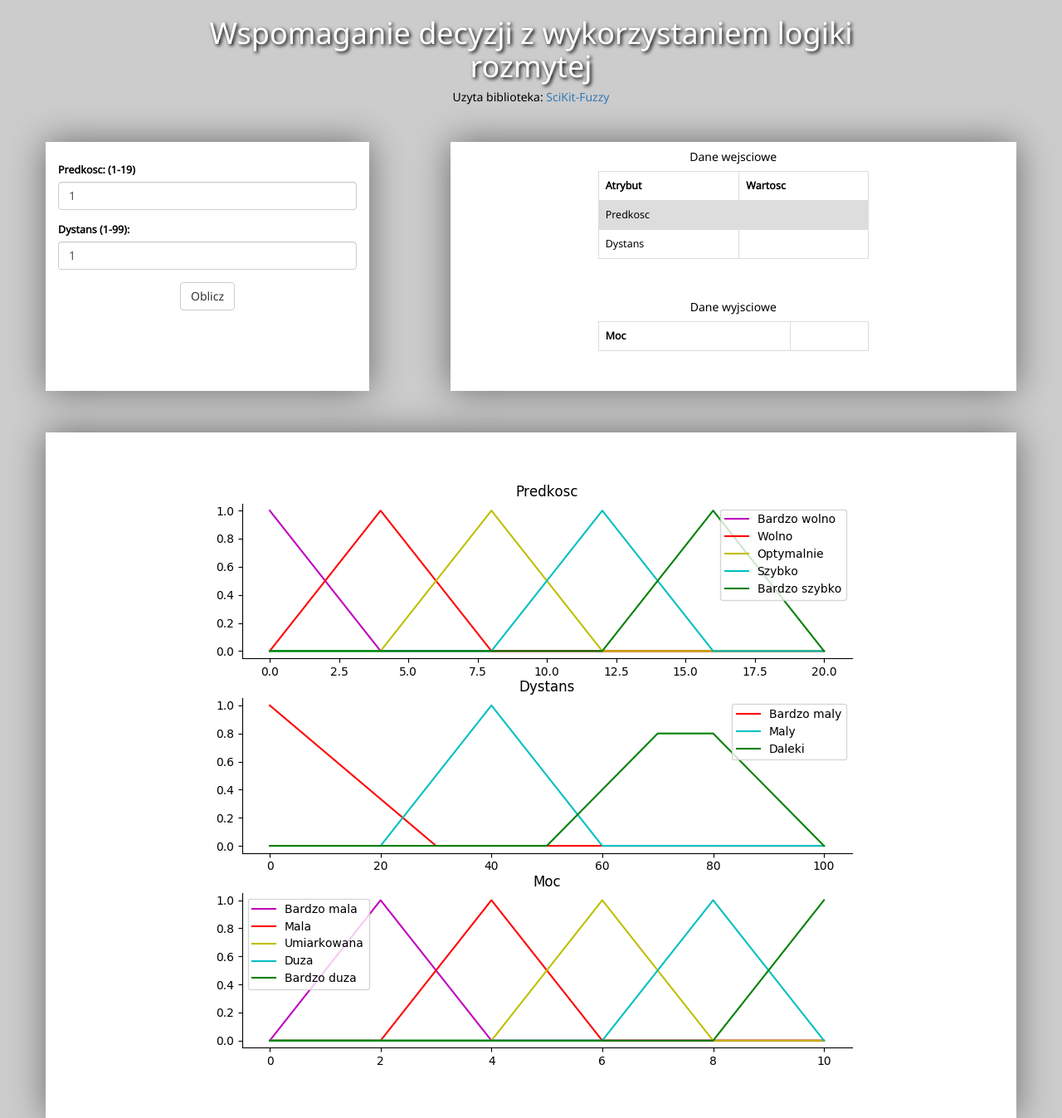
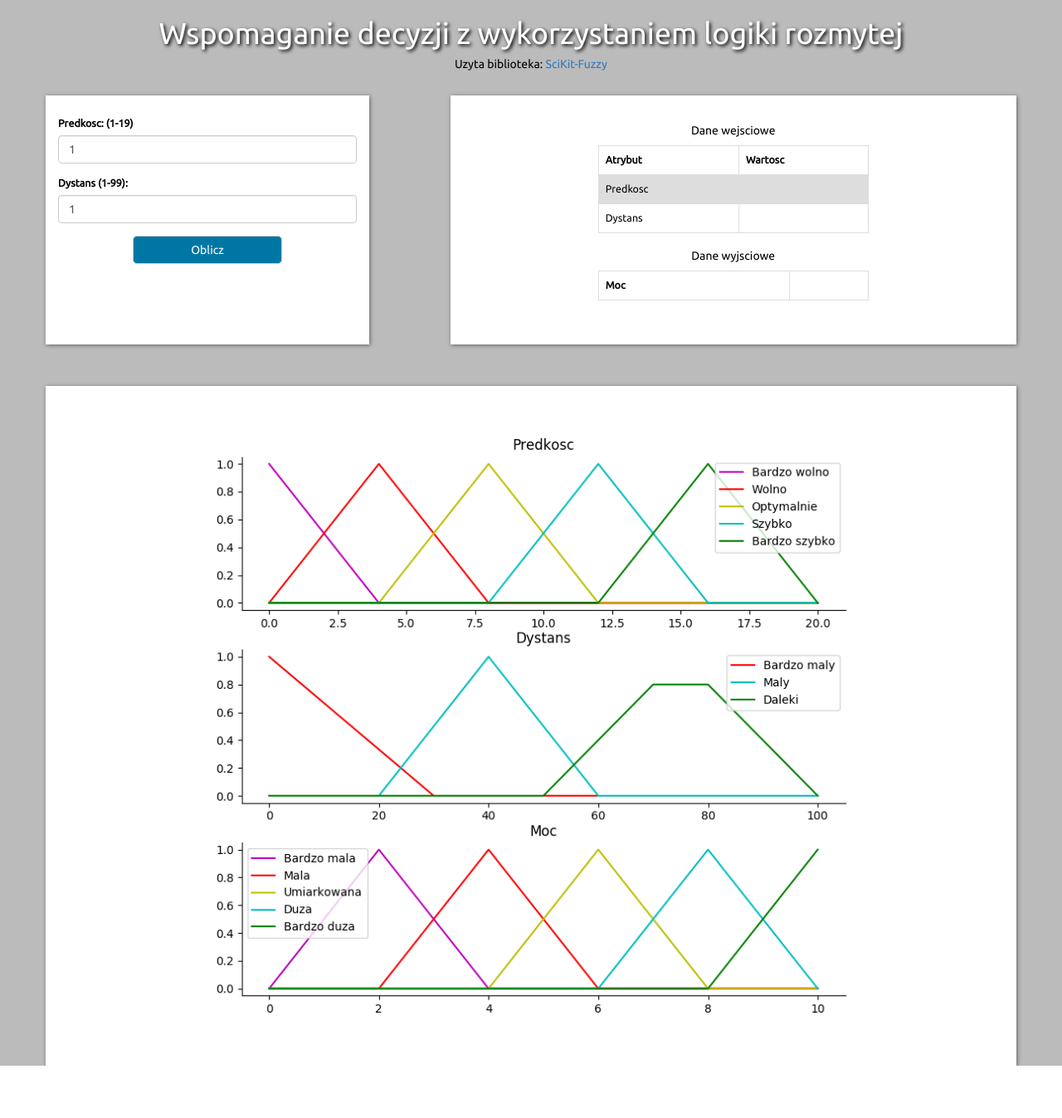
Before and after one commit to Jacaa/fuzzy_ctrl, a Flask app: page / in a window 1280 px wide. Shown: the whole page at 83% size. After the commit the page ends 1284 px from the top, so only its background shows below. Run offline with Flask 2, Linux system fonts and the light colour scheme; lists and menus that the app fills with data are empty; some libraries are stand-ins or nearby versions.

Commit message:
Update layout and README

```diff
--- a/requirements.txt
+++ b/requirements.txt
@@ -1,5 +1,4 @@
 Flask==0.12.2
 matplotlib==2.0.2
 numpy==1.12.1
-scikit-fuzzy==0.3
 scipy==0.19.0
--- a/static/css/custom.css
+++ b/static/css/custom.css
@@ -1,9 +1,23 @@
 body {
-	font-family: 'Noto Sans', sans-serif;
+  font-family: 'Ubuntu', sans-serif;
   color: white;
   font-size: 100%;
   text-shadow: 2px 2px 4px #000000;
-  background-color: #CCC;
+  background-color: #BBB;
+}
+
+.blue-btn {
+  background-color: #0076A5;
+  color: white;
+  width: 50%;
+  border-radius: 5px;
+}
+
+.blue-btn:hover {
+  border-color: #0076A5;
+  background-color: white;
+  color: #0076A5;
+  font-weight: bold;
 }
 
 .container h5 {
@@ -12,25 +26,14 @@ body {
 }
 
 .main-page {
-  margin-top: 15%;
   font-size: 1.25em;
 }
 
-#inputs {
+#results, #plots, #inputs {
+  margin-top: 20px;
+  padding-top: 25px;
   background-color: white;
-  box-shadow: 0px 0px 40px 0px rgba(0,0,0,0.47);
-  height: 300px;
-  color: black;
-  text-shadow: none;
-}
-
-#inputs > form {
-  margin-top: 25px;
-}
-
-#results, #plots {
-  background-color: white;
-  box-shadow: 0px 0px 40px 0px rgba(0,0,0,0.47);
+  box-shadow: 1px 1px 5px 0px rgba(0,0,0,0.47);
   color: black;
   text-shadow: none;
   min-height: 300px;
@@ -39,6 +42,20 @@ body {
 #plots {
   margin-top: 50px;
   padding: 60px 17%;
+}
+
+.result-plot img {
+  height: 100%;
+  width: 100%;
+}
+
+#output {
+  margin-top: 20px;
+}
+
+.universes img {
+  width: 100%;
+  height: 100%;
 }
 
 table {
@@ -56,7 +73,3 @@ td, th {
 tr:nth-child(even) {
   background-color: #dddddd;
 }
-
-#output {
-  margin-top: 50px;
-}
--- a/templates/index.html
+++ b/templates/index.html
@@ -6,16 +6,16 @@
         <meta name="viewport" content="width=device-width, initial-scale=1">
         <!--Links-->
         <link href="https://maxcdn.bootstrapcdn.com/bootstrap/3.3.7/css/bootstrap.min.css" rel="stylesheet">
-        <link href="https://fonts.googleapis.com/css?family=Noto+Sans" rel="stylesheet">
         <link href="/static/css/custom.css" rel="stylesheet">
+        <link href="https://fonts.googleapis.com/css?family=Ubuntu" rel="stylesheet">
         <!--Tittle-->
-        <title>Fuzzy-Ctrl</title>
+        <title>Fuzzy-ctrl</title>
     </head>
     <body>
 
         <!--Content-->
         <div class="container">
-          <div class="col-lg-10 col-lg-offset-1">
+          <div class="col-md-10 col-md-offset-1">
             <center><h1> Wspomaganie decyzji z wykorzystaniem logiki rozmytej </h1></center>
             <center><h5> Uzyta biblioteka:
               <a href="https://github.com/scikit-fuzzy/scikit-fuzzy">SciKit-Fuzzy</a>
@@ -23,7 +23,7 @@
           </div>
 
           <div class="row main-page">
-            <div class="col-lg-4" id="inputs">
+            <div class="col-md-4" id="inputs">
               <form>
                 <div class="form-group">
                   <label for="speed">Predkosc: (1-19)</label>
@@ -33,10 +33,10 @@
                   <label for="distance">Dystans (1-99):</label>
                   <input type="number" class="form-control" id="distance" min="1" max="99" value="1">
                 </div>
-                <center><button type="button" class="btn btn-default" id="calc">Oblicz</button></center>
+                <center><button type="button" class="btn btn-default blue-btn" id="calc">Oblicz</button></center>
               </form>
             </div>
-            <div class="col-lg-7 col-lg-offset-1" id="results">
+            <div class="col-md-7 col-md-offset-1" id="results">
               <center><h5>Dane wejsciowe</h5></center>
               <table>
                 <tr>
```
Also changed, not shown: README.md, 1 other file.
